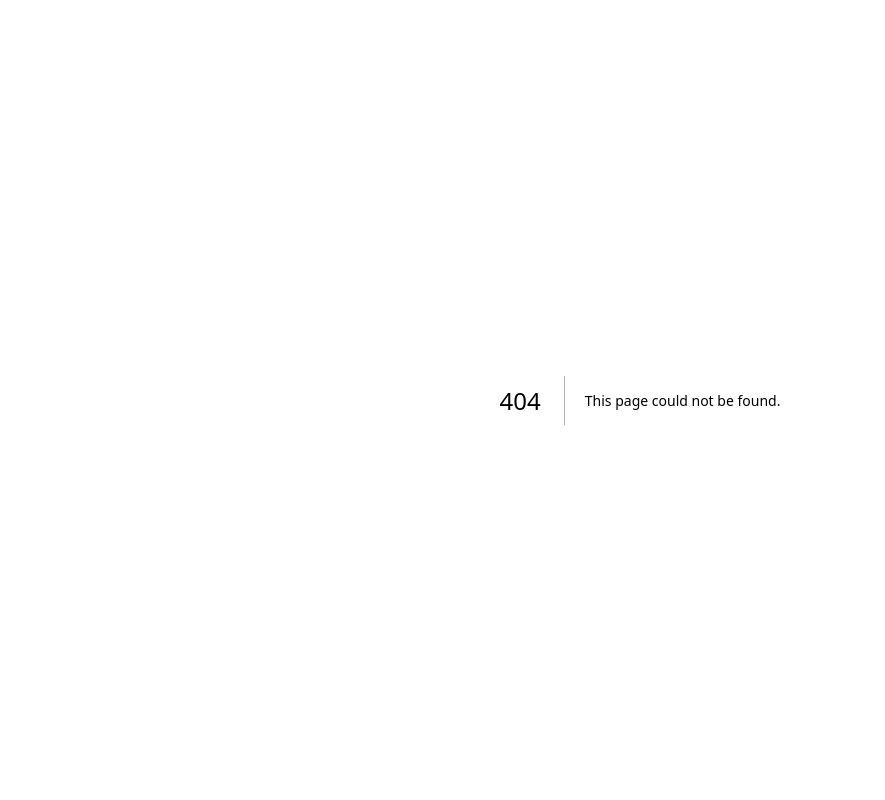
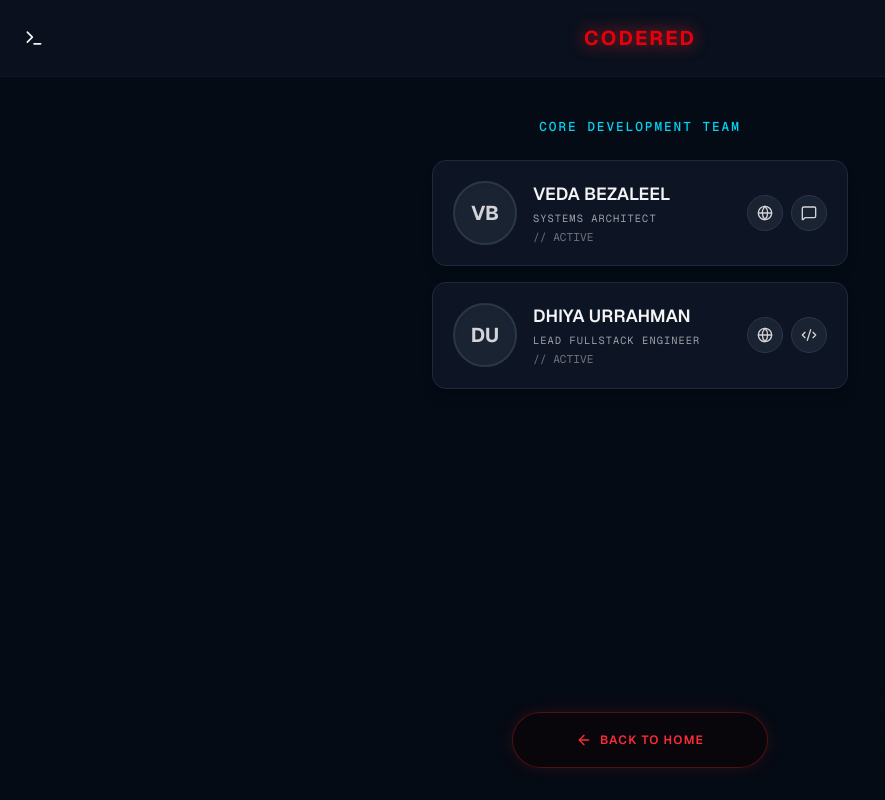
Before and after one commit to urrahmandhiya/next-codered, a Next.js app: page /contributor in a window 1280 px wide. Before the commit this address had no page. Shown: the whole page, without its empty margins (0-885 px from the left). Built offline with nearby package versions, Linux system fonts and the light colour scheme.

Commit message:
feat: contributor page

```diff
--- /dev/null
+++ b/app/contributor/page.tsx
@@ -0,0 +1,84 @@
+import { Terminal, ArrowLeft, Globe, MessageSquare, Code2, Monitor } from "lucide-react";
+import Link from "next/link";
+import { contributors } from "@/data/contributors";
+
+const IconMap: Record<string, React.ElementType> = {
+  globe: Globe,
+  message: MessageSquare,
+  code: Code2,
+  monitor: Monitor,
+};
+
+export default function ContributorPage() {
+  return (
+    <div className="flex flex-col min-h-screen bg-[#050B14] text-zinc-100 font-sans">
+      {/* Header */}
+      <header className="flex justify-between items-center w-full p-6 border-b border-[#1e293b]/30 bg-[#0A101D]">
+        <Terminal className="w-5 h-5 text-zinc-100" />
+        <h1 className="text-xl font-bold tracking-widest text-red-600 drop-shadow-[0_0_8px_rgba(220,38,38,0.8)]">
+          CODERED
+        </h1>
+        <div className="w-5 h-5" />
+      </header>
+
+      {/* Main Content */}
+      <main className="flex-1 flex flex-col items-center px-4 pt-10 pb-28 w-full max-w-md mx-auto relative z-10">
+        <h2 className="text-cyan-400 text-[0.8rem] tracking-[0.15em] mb-6 font-mono font-medium">
+          CORE DEVELOPMENT TEAM
+        </h2>
+
+        <div className="flex flex-col w-full gap-4">
+          {contributors.map((contrib, idx) => (
+            <div
+              key={idx}
+              className="bg-[#0D1524] border border-[#1e293b] rounded-xl p-5 flex items-center gap-4 shadow-lg relative overflow-hidden"
+            >
+              {/* Avatar Placeholder */}
+              <div className="w-16 h-16 rounded-full bg-[#1A2332] border-2 border-[#2A3649] flex items-center justify-center shrink-0 shadow-inner">
+                <span className="text-xl font-bold text-zinc-300">{contrib.initials}</span>
+              </div>
+
+              {/* Info */}
+              <div className="flex-1 min-w-0">
+                <h3 className="text-[1.1rem] font-semibold truncate text-zinc-100">{contrib.name}</h3>
+                <p className="text-[0.65rem] text-zinc-400 tracking-widest uppercase font-mono mt-1 leading-tight">
+                  {contrib.role}
+                </p>
+                <p className="text-[0.7rem] text-zinc-500 font-mono mt-1">
+                  // {contrib.status}
+                </p>
+              </div>
+
+              {/* Socials / Actions */}
+              <div className="flex gap-2 shrink-0">
+                {contrib.socials.slice(0, 2).map((social, sIdx) => {
+                  const Icon = IconMap[social.icon] || Globe;
+                  return (
+                    <a
+                      key={sIdx}
+                      href={social.url}
+                      className="w-9 h-9 rounded-full bg-[#1A2332] border border-[#2A3649] flex items-center justify-center hover:bg-[#2A3649] transition-colors"
+                    >
+                      <Icon className="w-4 h-4 text-zinc-300" />
+                    </a>
+                  );
+                })}
+              </div>
+            </div>
+          ))}
+        </div>
+      </main>
+
+      {/* Footer / Back Button */}
+      <div className="fixed bottom-0 left-0 right-0 p-6 bg-linear-to-t from-[#050B14] via-[#050B14]/90 to-transparent flex justify-center z-20 pb-8">
+        <Link
+          href="/"
+          className="flex items-center justify-center w-full max-w-[16rem] h-14 bg-[#0A050B]/80 backdrop-blur-md border border-red-900/60 text-red-500 hover:bg-red-950/40 hover:text-red-400 hover:border-red-700 rounded-full transition-all uppercase tracking-widest text-xs font-semibold shadow-[0_0_15px_rgba(220,38,38,0.15)]"
+        >
+          <ArrowLeft className="w-4 h-4 mr-2" />
+          Back to Home
+        </Link>
+      </div>
+    </div>
+  );
+}
--- a/app/page.tsx
+++ b/app/page.tsx
@@ -1,6 +1,8 @@
 import RoomEntry from "@/components/home/room-entry";
 import { Users } from "lucide-react";
-import { Button } from "@/components/ui/button";
+import { Button, buttonVariants } from "@/components/ui/button";
+import { cn } from "@/lib/utils";
+import Link from "next/link";
 
 const HOME_DESCRIPTION = `Removing physical boundaries. By using your smartphone as the primary terminal, gameplay is flexible and modern. The system acts as an automated Game Master, allowing everyone to play without needing a dedicated judge.`;
 
@@ -47,14 +49,17 @@ export default function Home() {
         <div className="flex flex-col items-center w-full gap-4 max-w-xs">
           <RoomEntry />
 
-          <Button
-            variant="outline"
-            className="w-full h-12 bg-transparent border-[#1e293b] text-[#6484b9] hover:bg-[#1e293b]/50 hover:text-white transition-colors"
+          <Link
+            href="/contributor"
+            className={cn(
+              buttonVariants({ variant: "outline" }),
+              "w-full h-12 bg-transparent border-[#1e293b] text-[#6484b9] hover:bg-[#1e293b]/50 hover:text-white transition-colors"
+            )}
           >
             <Users className="w-4 h-4 mr-2" />
-            Kontributor
+            Contributor
             <span className="ml-auto text-[#4b6b9e]">&gt;</span>
-          </Button>
+          </Link>
         </div>
 
       </main>
--- /dev/null
+++ b/data/contributors.ts
@@ -0,0 +1,22 @@
+export const contributors = [
+  {
+    status: "ACTIVE",
+    name: "VEDA BEZALEEL",
+    role: "SYSTEMS ARCHITECT",
+    initials: "VB",
+    socials: [
+      { icon: "globe", url: "#" },
+      { icon: "message", url: "#" }
+    ]
+  },
+  {
+    status: "ACTIVE",
+    name: "DHIYA URRAHMAN",
+    role: "LEAD FULLSTACK ENGINEER",
+    initials: "DU",
+    socials: [
+      { icon: "globe", url: "#" },
+      { icon: "code", url: "#" }
+    ]
+  }
+];
```
